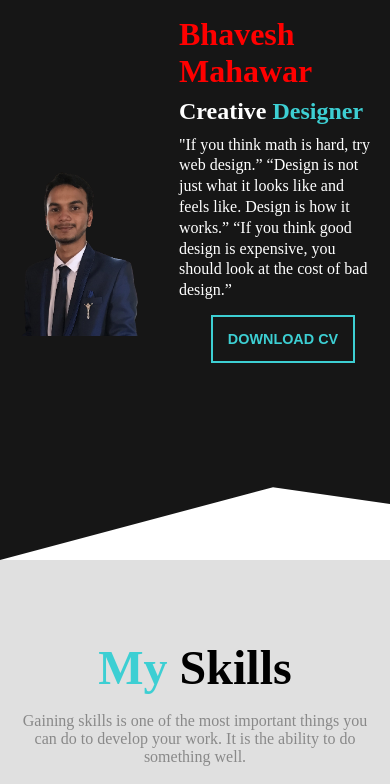
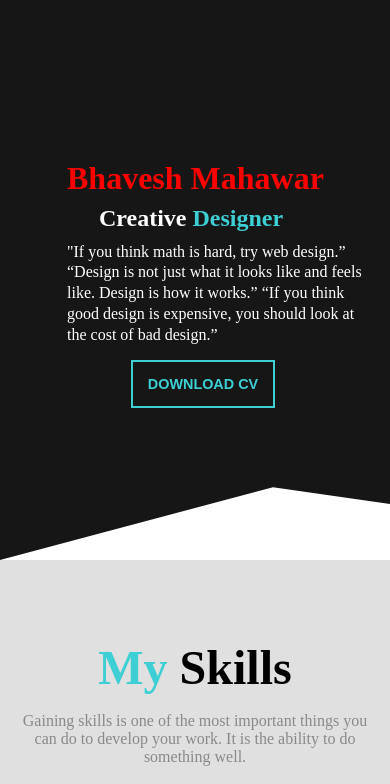
Before and after one commit to bhavesh-007/myportfolio, a plain HTML site: page index.html in a window 390 px wide. Shown: the top 784 px of the page. Drawn offline with Linux system fonts and the light colour scheme.

Commit message:
additional

```diff
--- a/css/style.css
+++ b/css/style.css
@@ -225,21 +225,22 @@ section.services .cardcollection .card{
  height: 20vh;
  margin-left: 0;
  padding-left: 0;
+ display: none;
 }
 .hero .right h6{
     font-size: 2rem;
     color: red;
     margin-bottom: 0.5rem;
     margin-right: 0.3rem;
-     margin-left: -1rem;
+     margin-left: -8rem;
      font-weight: 600;
-     margin-top: 1rem;
+     margin-top: 10rem;
 }
 .hero .right h1{
     font-size:1.5rem ;
     font-weight: 600;
     margin-bottom: 0.6rem;
-    margin-left: -1rem;
+    margin-left: -6rem;
 }
 .hero .right h1 span{
     color: var(--primary);
@@ -247,7 +248,7 @@ section.services .cardcollection .card{
 .hero .right p{
     line-height: 1.3rem;
     margin-bottom: 0.9rem;
-    margin-left: -1rem;
+    margin-left: -8rem;
 }
 .right .btn1{
     display: none;
@@ -257,7 +258,7 @@ section.services .cardcollection .card{
     width: 9rem;
     font-size: 0.9rem;
     position: relative;
-    left: 1rem;
+    left: -4rem;
     padding: 0;
     margin-bottom: 2rem;
 
```
